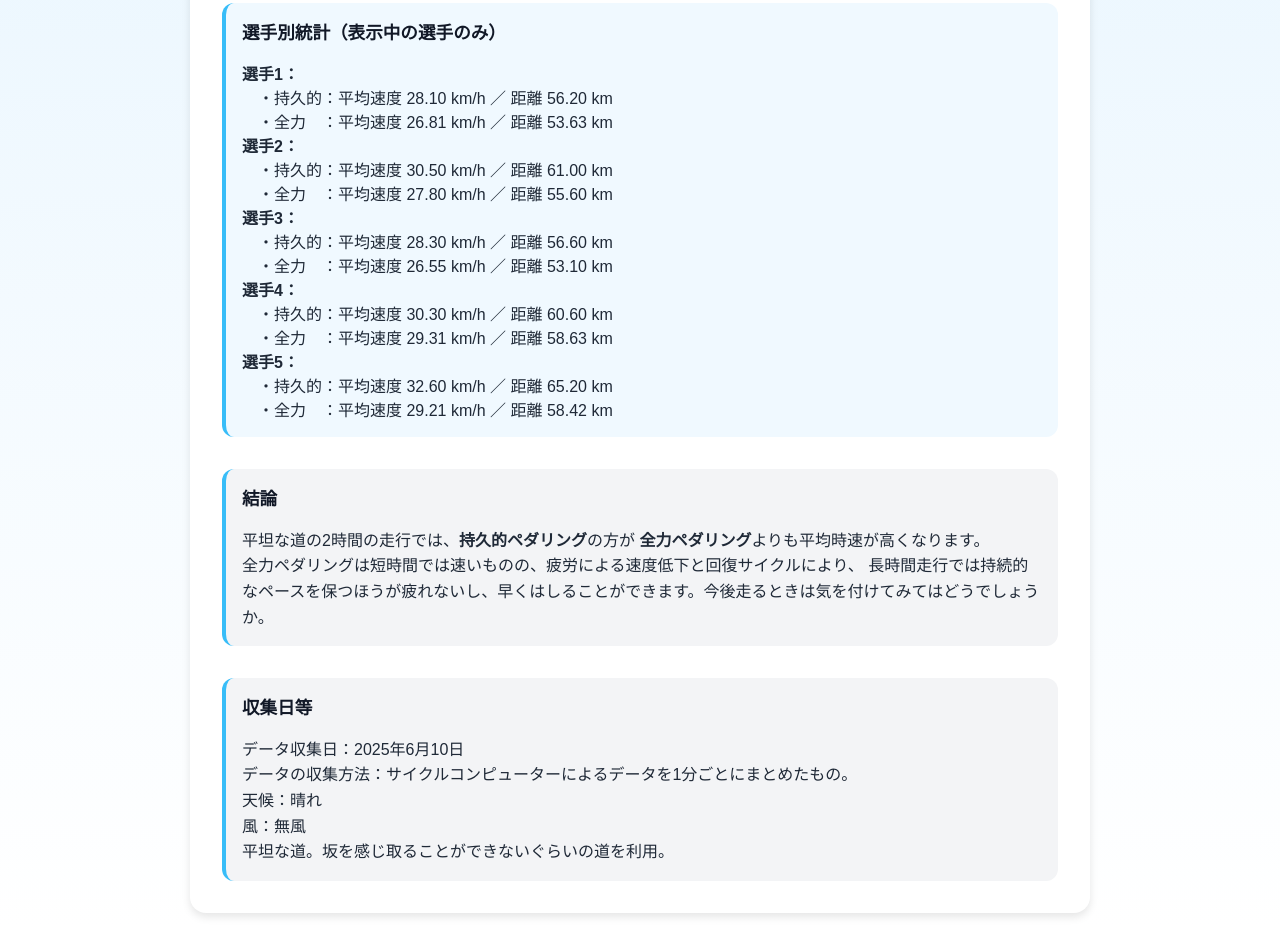
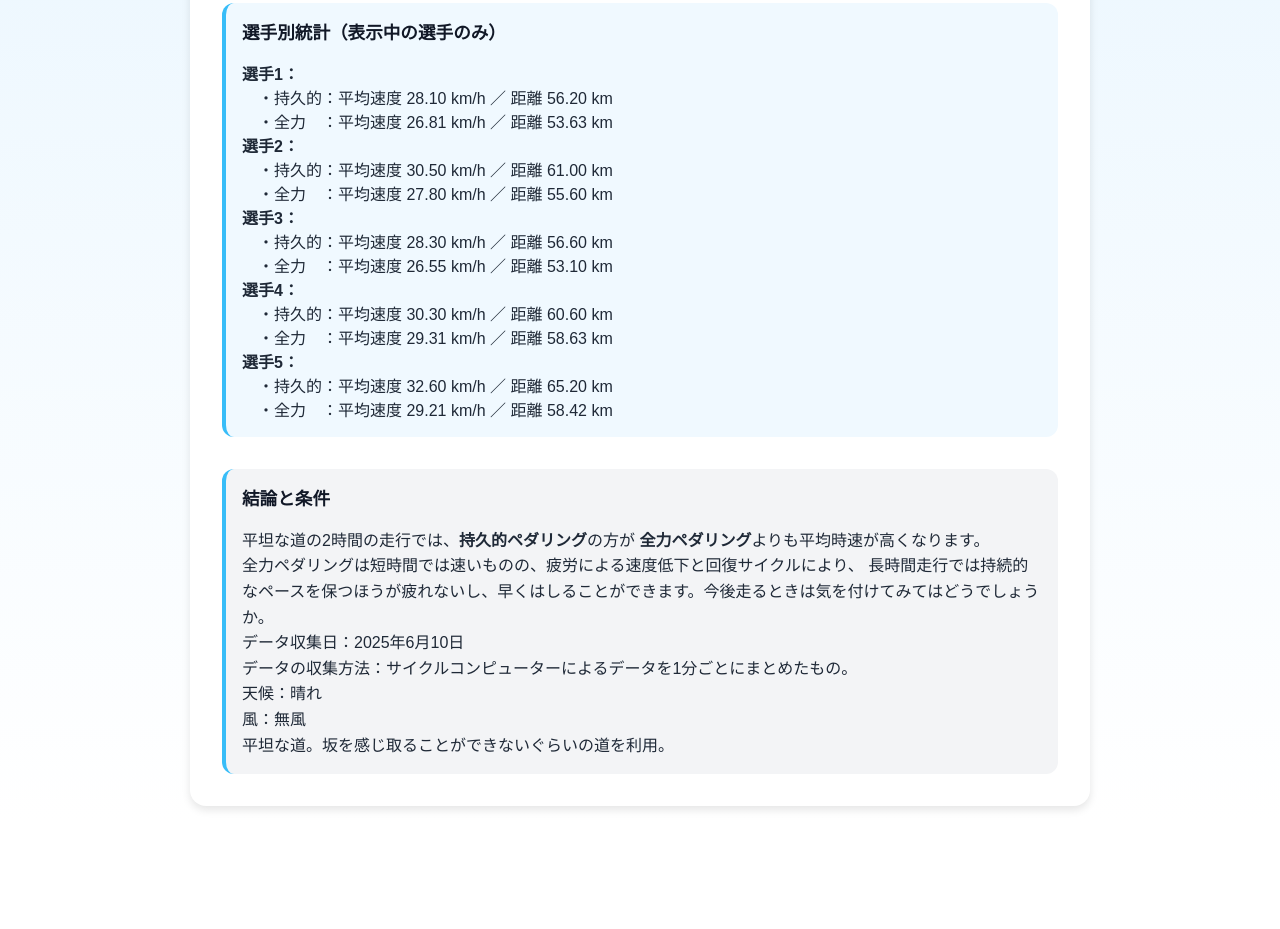
Before and after one commit to Sota000-1/Cycle.google, a plain HTML site: page index.html in a window 1280 px wide. Shown: the part 697-1626 px from the top of the page. After the commit the page ends 1519 px from the top, so only its background shows below. Drawn offline with nearby package versions, Linux system fonts and the light colour scheme; some packages are replaced by stand-ins of ours; a script that the page names is missing.

Commit message:
Update index.html

```diff
--- a/index.html
+++ b/index.html
@@ -57,18 +57,14 @@
 
 
       <div class="summary">
-        <h3>結論</h3>
+        <h3>結論と条件</h3>
         <p>
           平坦な道の2時間の走行では、<strong>持久的ペダリング</strong>の方が
           <strong>全力ペダリング</strong>よりも平均時速が高くなります。<br>
           全力ペダリングは短時間では速いものの、疲労による速度低下と回復サイクルにより、
-          長時間走行では持続的なペースを保つほうが疲れないし、早くはしることができます。今後走るときは気を付けてみてはどうでしょうか。
-        </p>
-      </div>
-       <div class="summary">
-        <h3>収集日等</h3>
-        <p>
+          長時間走行では持続的なペースを保つほうが疲れないし、早くはしることができます。今後走るときは気を付けてみてはどうでしょうか。<br>
           データ収集日：2025年6月10日<br>データの収集方法：サイクルコンピューターによるデータを1分ごとにまとめたもの。<br>天候：晴れ<br>風：無風<br>平坦な道。坂を感じ取ることができないぐらいの道を利用。
+
         </p>
       </div>
     </main>
```
